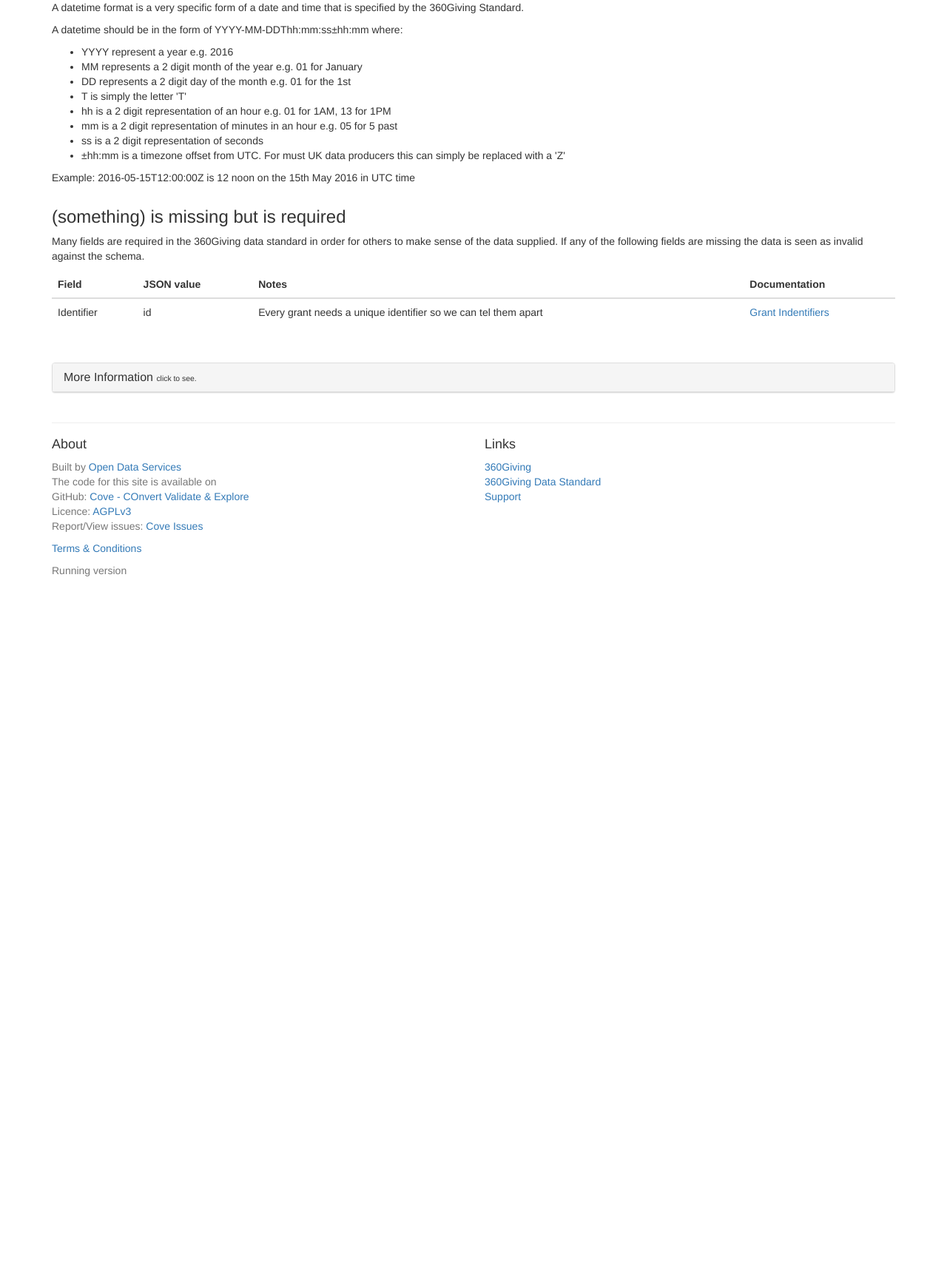
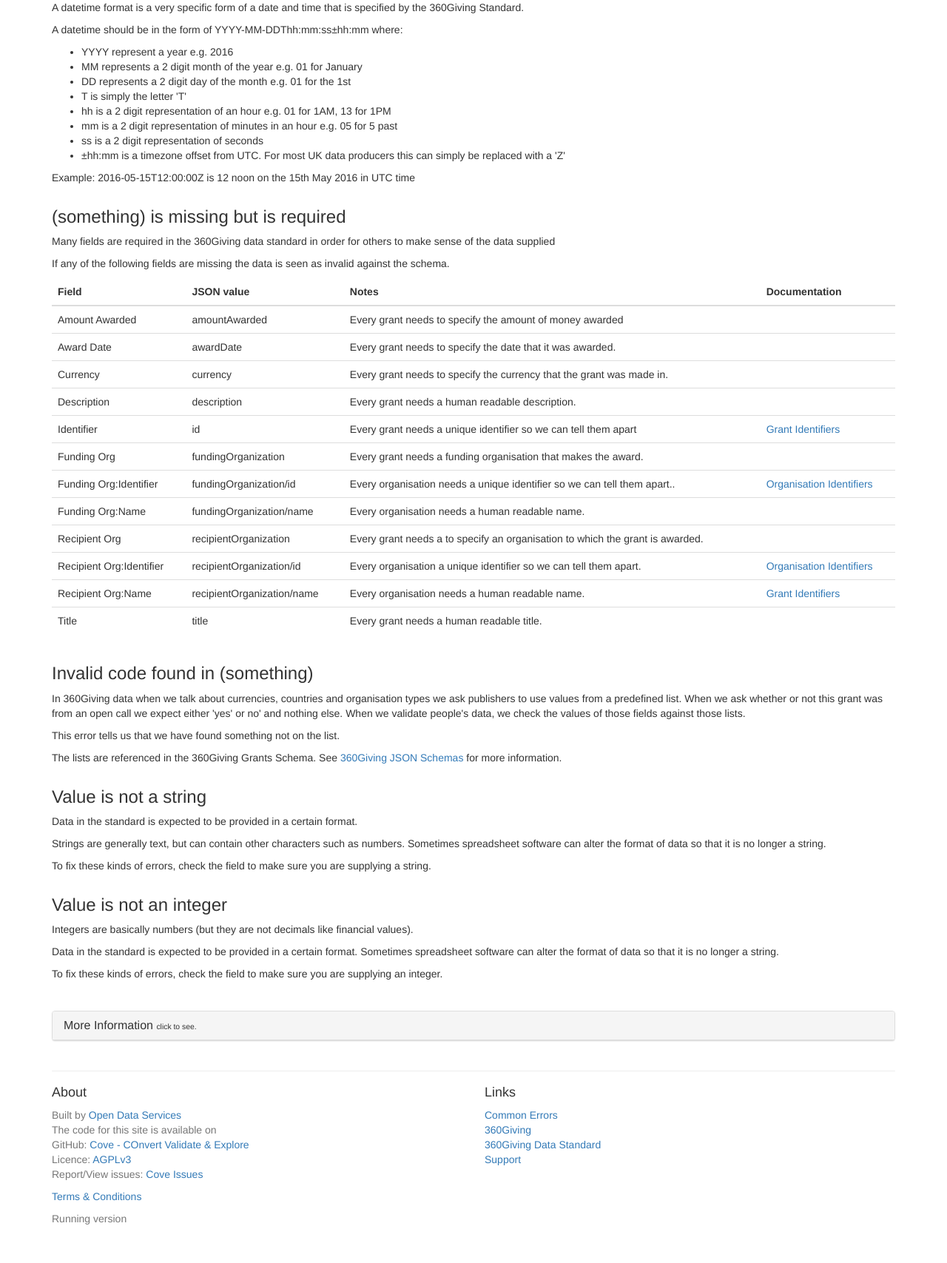
Before and after one commit to OpenDataServices/cove, a Django app: template cove/templates/common_errors_360.html in a window 1280 px wide. Shown: the part 516-2223 px from the top of the page at 74% size. Before the commit the page ends 1295 px from the top, so only its background shows below. Run offline with Django 3.2, Linux system fonts and the light colour scheme; the template is opened without the code that fills it, so the values that code supplies are empty; some libraries are stand-ins or nearby versions.

Commit message:
[#367] Adds the rest of the error messages to the common errors page
Also adds a link to the common errors page in the footer [#391]
Wires up views.py to show the new errors
Adds a test to check that the anchors are there on the page

```diff
--- a/cove/templates/base_360.html
+++ b/cove/templates/base_360.html
@@ -17,6 +17,7 @@
 {% block strapline %}{% endblock %}
 
 {% block link %}
+<li><a href="{% url 'cove:common_errors' %}">Common Errors</a></li>
 <li><a href="http://www.threesixtygiving.org/">{% trans "360Giving" %}</a></li>
 <li><a href="http://www.threesixtygiving.org/standard/">{% trans "360Giving Data Standard" %}</a></li>
 <li><a href="http://www.threesixtygiving.org/contact/">Support</a></li>
--- a/cove/templates/common_errors_360.html
+++ b/cove/templates/common_errors_360.html
@@ -4,7 +4,7 @@
 
 <div>
   <h2>{% trans "Common Errors" %}</h2>
-  <a name="uri" class="anchor"></a>
+  <a id="uri" class="anchor"></a>
   <h3>{% trans "Invalid 'uri' found" %}</h3>
   <p>{% blocktrans %}This message means you have a problem, usually with a website address in your data.<br />Common mistakes include:{% endblocktrans %}</p>
   <ul>
@@ -13,7 +13,7 @@
     <li>{% blocktrans %}Putting more than one address in the same field e.g. "http://example.com and http:example2.com" is not a 'uri'{% endblocktrans %}</li>
   </ul>
 
-  <a name="date-time" class="anchor"></a>
+  <a id="date-time" class="anchor"></a>
   <h3>{% trans "Date is not in datetime format" %}</h3>
   <p>{% blocktrans %}A datetime format is a very specific form of a date and time that is specified by the 360Giving Standard.{% endblocktrans %}</p>
   <p>{% blocktrans %}A datetime should be in the form of YYYY-MM-DDThh:mm:ss±hh:mm where:{% endblocktrans %}</p>
@@ -25,13 +25,14 @@
     <li>{% blocktrans %}hh is a 2 digit representation of an hour e.g. 01 for 1AM, 13 for 1PM{% endblocktrans %}</li>
     <li>{% blocktrans %}mm is a 2 digit representation of minutes in an hour e.g. 05 for 5 past{% endblocktrans %}</li>
     <li>{% blocktrans %}ss is a 2 digit representation of seconds{% endblocktrans %}</li>
-    <li>{% blocktrans %}±hh:mm is a timezone offset from UTC. For must UK data producers this can simply be replaced with a 'Z'{% endblocktrans %}</li>
+    <li>{% blocktrans %}±hh:mm is a timezone offset from UTC. For most UK data producers this can simply be replaced with a 'Z'{% endblocktrans %}</li>
   </ul>
   <p>{% blocktrans %}Example: 2016-05-15T12:00:00Z is 12 noon on the 15th May 2016 in UTC time{% endblocktrans %}</p>
 
-  <a name="required" class="anchor"></a>
+  <a id="required" class="anchor"></a>
   <h3>{% trans "(something) is missing but is required" %}</h3>
-  <p>{% blocktrans %}Many fields are required in the 360Giving data standard in order for others to make sense of the data supplied. If any of the following fields are missing the data is seen as invalid against the schema.{% endblocktrans %}</p>
+  <p>{% blocktrans %}Many fields are required in the 360Giving data standard in order for others to make sense of the data supplied{% endblocktrans %}</p>
+  <p>{% blocktrans %}If any of the following fields are missing the data is seen as invalid against the schema.{% endblocktrans %}</p>
   <table class="table">
     <thead>
       <tr>
@@ -40,16 +41,72 @@
     </thead>
     <tbody>
       <tr>
-        <td>Identifier</td><td>id</td><td>{% blocktrans %}Every grant needs a unique identifier so we can tel them apart{% endblocktrans %}</td><td><a href="http://www.threesixtygiving.org/standard/identifiers/#toc-grant-identifier">{% trans "Grant Indentifiers" %}</a></td>
+        <td>Amount Awarded</td><td>amountAwarded</td><td>{% blocktrans %}Every grant needs to specify the amount of money awarded{% endblocktrans %}</td><td></td>
+      </tr>
+      <tr>
+        <td>Award Date</td><td>awardDate</td><td>{% blocktrans %}Every grant needs to specify the date that it was awarded.{% endblocktrans %}</td><td></td>
+      </tr>
+      <tr>
+        <td>Currency</td><td>currency</td><td>{% blocktrans %}Every grant needs to specify the currency that the grant was made in.{% endblocktrans %}</td><td></td>
+      </tr>
+      <tr>
+        <td>Description</td><td>description</td><td>{% blocktrans %}Every grant needs a human readable description.{% endblocktrans %}</td><td></td>
+      </tr>
+      <tr>
+        <td>Identifier</td><td>id</td><td>{% blocktrans %}Every grant needs a unique identifier so we can tell them apart{% endblocktrans %}</td><td><a href="http://www.threesixtygiving.org/standard/identifiers/#toc-grant-identifier">{% trans "Grant Identifiers" %}</a></td>
+      </tr>
+      <tr>
+        <td>Funding Org</td><td>fundingOrganization</td><td>{% blocktrans %}Every grant needs a funding organisation that makes the award.{% endblocktrans %}</td><td></td>
+      </tr>
+      <tr>
+        <td>Funding Org:Identifier</td><td>fundingOrganization/id</td><td>{% blocktrans %}Every organisation needs a unique identifier so we can tell them apart..{% endblocktrans %}</td><td><a href="http://www.threesixtygiving.org/standard/identifiers/#toc-organisation-identifier">{% trans "Organisation Identifiers" %}</a></td>
+      </tr>
+      <tr>
+        <td>Funding Org:Name</td><td>fundingOrganization/name</td><td>{% blocktrans %}Every organisation needs a human readable name.{% endblocktrans %}</td><td></td>
+      </tr>
+      <tr>
+      <td>Recipient Org</td><td>recipientOrganization</td><td>{% blocktrans %}Every grant needs a to specify an organisation to which the grant is awarded.{% endblocktrans %}</td><td></td>
+      </tr>
+      <tr>
+      <td>Recipient Org:Identifier</td><td>recipientOrganization/id</td><td>{% blocktrans %}Every organisation a unique identifier so we can tell them apart.{% endblocktrans %}</td><td><a href="http://www.threesixtygiving.org/standard/identifiers/#toc-organisation-identifier">{% trans "Organisation Identifiers" %}</a></td>
+      </tr>
+      <tr>
+      <td>Recipient Org:Name</td><td>recipientOrganization/name</td><td>{% blocktrans %}Every organisation needs a human readable name.{% endblocktrans %}</td><td><a href="http://www.threesixtygiving.org/standard/identifiers/#toc-grant-identifier">{% trans "Grant Identifiers" %}</a></td>
+      </tr>
+      <tr>
+        <td>Title</td><td>title</td><td>{% blocktrans %}Every grant needs a human readable title.{% endblocktrans %}</td><td></td>
       </tr>
     </tbody>
     </table>
-  <!--<p>{% blocktrans %}Example{% endblocktrans %}</p>-->
+
+
+    <a id="enum" class="anchor"></a>
+    <h3>{% trans "Invalid code found in (something)" %}</h3>
+    <p>{% blocktrans %}In 360Giving data when we talk about currencies, countries and organisation types we ask publishers to use values from a predefined list. When we ask whether or not this grant was from an open call we expect either 'yes' or no' and nothing else. When we validate people's data, we check the values of those fields against those lists.{% endblocktrans %}</p>
+    <p>{% blocktrans %}This error tells us that we have found something not on the list.{% endblocktrans %}</p>
+    <p>{% blocktrans %}The lists are referenced in the 360Giving Grants Schema. See <a href="http://www.threesixtygiving.org/standard/reference/#toc-360giving-json-schemas">360Giving JSON Schemas</a> for more information.{% endblocktrans %}</p>
+
+
+    <a id="string" class="anchor"></a>
+    <h3>{% trans "Value is not a string" %}</h3>
+    <p>{% blocktrans %}Data in the standard is expected to be provided in a certain format.{% endblocktrans %}</p>
+    <p>{% blocktrans %}Strings are generally text, but can contain other characters such as numbers. Sometimes spreadsheet software can alter the format of data so that it is no longer a string.{% endblocktrans %}</p>
+    <p>{% blocktrans %}To fix these kinds of errors, check the field to make sure you are supplying a string.{% endblocktrans %}</p>
+
+
+    <a id="integer" class="anchor"></a>
+    <h3>{% trans "Value is not an integer" %}</h3>
+    <p>{% blocktrans %}Integers are basically numbers (but they are not decimals like financial values).{% endblocktrans %}</p>
+    <p>{% blocktrans %}Data in the standard is expected to be provided in a certain format. Sometimes spreadsheet software can alter the format of data so that it is no longer a string.{% endblocktrans %}</p>
+    <p>{% blocktrans %}To fix these kinds of errors, check the field to make sure you are supplying an integer.{% endblocktrans %}</p>
+
 
     <p>&nbsp;</p>
 
 
 </div>
+
+
 
   {% block howToUse %}
   {% endblock %}
--- a/cove/views.py
+++ b/cove/views.py
@@ -168,7 +168,7 @@ def explore(request, pk):
             view = 'explore_ocds-release.html'
     elif request.current_app == 'cove-360':
         context['grants_aggregates'] = threesixtygiving.get_grants_aggregates(json_data)
-        context['common_error_types'] = ['uri', 'date-time', 'required']
+        context['common_error_types'] = ['uri', 'date-time', 'required', 'enum', 'integer', 'string']
         view = 'explore_360.html'
 
     return render(request, view, context)
```
Also changed, not shown: fts/tests.py (+14 -0 lines).
